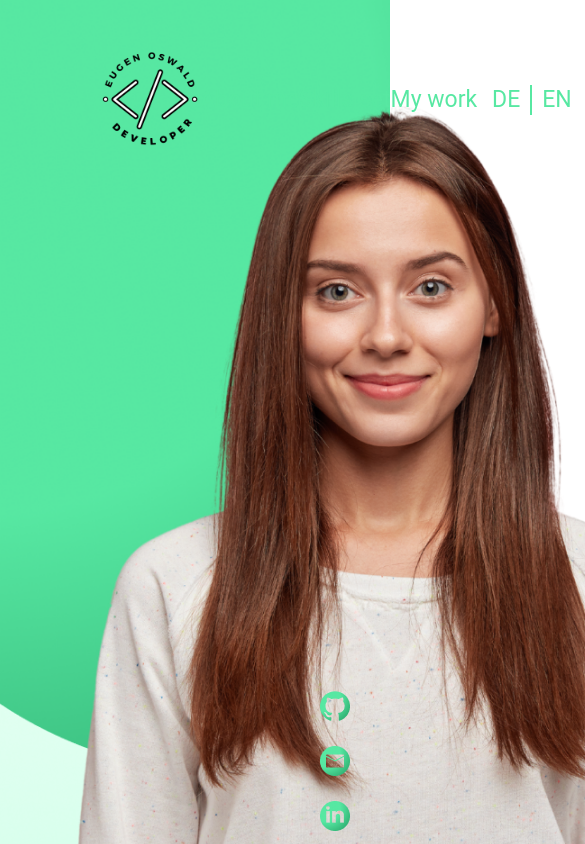
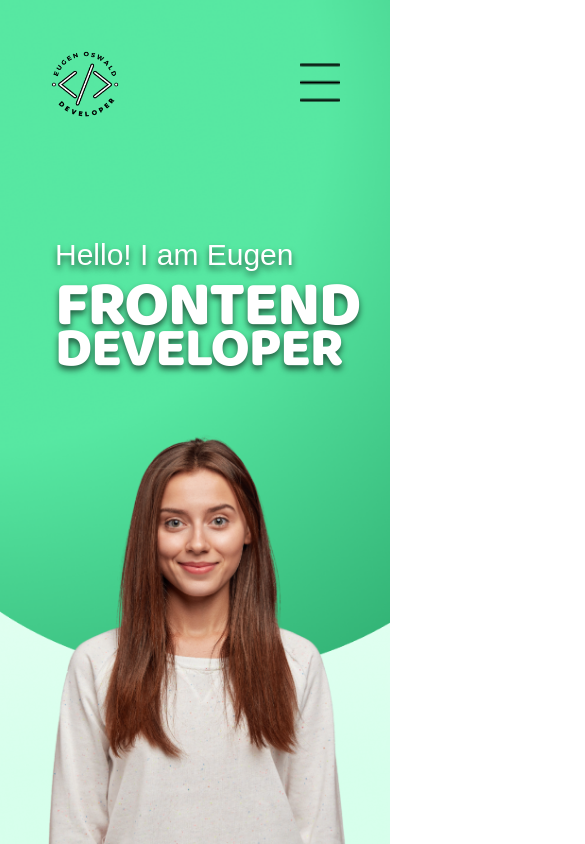
Before and after one commit to EugenOswald/Portfolio, an Angular app: page / in a window 390 px wide. Shown: the top 844 px of the page, 585 px wide, since content can reach past the window. Built offline with nearby package versions, Linux system fonts and the light colour scheme; what @ngx-translate/core, @ngx-translate/http-loader would draw is missing.

Commit message:
resp startpade

```diff
--- a/src/app/header/header.component.html
+++ b/src/app/header/header.component.html
@@ -1,13 +1,18 @@
 <header>
-  <img src="/assets/img/icons/EO-white.png" alt="" srcset="">
+  <div class="header-1">
+    <img class="logo-icon" src="/assets/img/icons/EO-white.png" alt="" srcset="">
 
     <nav class="navbar">
       <a translate href="#aboutMe">About me</a>
       <a translate href="#skillsSet">Skills set</a>
       <a translate href="#myWork">My work</a>
-    <div class="separator-language"><a (click)="translate.use('de')">DE</a> <div class="separator"></div>
+      <div class="separator-language"><a (click)="translate.use('de')">DE</a>
+        <div class="separator"></div>
         <a (click)="translate.use('en')">EN</a>
       </div>
 
     </nav>
+    <app-resp-header-menu class="second-navbar"></app-resp-header-menu>
+  </div>
+
 </header>
--- a/src/app/header/header.component.scss
+++ b/src/app/header/header.component.scss
@@ -1,13 +1,17 @@
 header {
-  display: flex;
-  justify-content: space-between;
-  align-items: center;
   position: absolute;
   z-index: 2;
   left: 0;
   right: 0;
   top: 0;
-  margin-top: 50px;
+
+  .header-1 {
+    display: flex;
+    justify-content: space-between;
+    align-items: center;
+
+    margin-top: 50px;
+  }
 
   img {
     padding-left: 100px;
@@ -51,13 +55,43 @@ header {
   align-items: center;
   margin-left: 10px;
   margin-right: 40px;
-  a{
+  a {
     margin-left: 5px;
     margin-right: 5px;
     cursor: pointer;
   }
 }
 
-@media (min-width: 1500px) {
+.second-navbar {
+  display: none;
+}
 
+@media (max-width: 1300px) {
+  .navbar {
+    display: none;
+  }
+
+  .second-navbar {
+    display: flex;
+    margin-right: 50px;
+    img {
+      width: 40px;
+    }
+  }
 }
+
+@media (max-width: 700px) {
+  header {
+    img {
+      padding-left: 50px;
+      width: 70px;
+      height: 100%;
+      cursor: pointer;
+    }
+  }
+
+  .second-navbar {
+    display: flex;
+    margin-right: 50px;
+  }
+}
--- a/src/app/header/header.component.ts
+++ b/src/app/header/header.component.ts
@@ -10,4 +10,5 @@ export class HeaderComponent implements OnInit {
   constructor(@Inject(TranslateService) public translate: TranslateService) {}
 
   ngOnInit(): void {}
+
 }
--- a/src/app/resp-header-menu/resp-header-menu.component.html
+++ b/src/app/resp-header-menu/resp-header-menu.component.html
@@ -1,6 +1,15 @@
-<header>
-  <img src="/assets/img/icons/EO-white.png" alt="" srcset="">
+<div *ngIf="!openMenu">
+  <nav class="second-navbar">
+    <img (click)="openBurgerMenu()" src="/assets/img/icons/burger-menu.png" alt="">
+  </nav>
+</div>
 
+<div *ngIf="openMenu" class="headerBG-second">
+  <div>
+
+    <img class="logo-icon" src="/assets/img/icons/EO-white.png" alt="" srcset="">
+    <img (click)="closeBurgerMenu()" src="/assets/img/icons/burger-menu.png" alt="">
+  </div>
   <nav class="navbar">
     <a translate href="#aboutMe">About me</a>
     <a translate href="#skillsSet">Skills set</a>
@@ -9,6 +18,5 @@
       <div class="separator"></div>
       <a (click)="translate.use('en')">EN</a>
     </div>
-
   </nav>
-</header>
+</div>
--- a/src/app/resp-header-menu/resp-header-menu.component.scss
+++ b/src/app/resp-header-menu/resp-header-menu.component.scss
@@ -0,0 +1,24 @@
+@media (max-width: 700px) {
+  .headerBG-second {
+    display: flex;
+    flex-direction: column;
+    background-image: url(../../assets/img/background/contact-bg.png);
+    position: absolute;
+    width: 100%;
+    height: 100%;
+    left: 0;
+    right: 0;
+    bottom: 0;
+    top: 0;
+    background-size: cover;
+    background-repeat: no-repeat;
+    z-index: 10;
+  }
+
+  .second-navbar {
+    img {
+      width: 40px;
+      filter: saturate(0) invert(1) contrast(3) brightness(0);
+    }
+  }
+}
--- a/src/app/resp-header-menu/resp-header-menu.component.ts
+++ b/src/app/resp-header-menu/resp-header-menu.component.ts
@@ -8,6 +8,15 @@ import { TranslateService } from '@ngx-translate/core';
 })
 export class RespHeaderMenuComponent implements OnInit {
   constructor(@Inject(TranslateService) public translate: TranslateService) {}
+  openMenu: boolean = false;
 
   ngOnInit(): void {}
+
+  openBurgerMenu() {
+    this.openMenu = true;
+  }
+
+  closeBurgerMenu() {
+     this.openMenu = false;
+  }
 }
--- a/src/app/startpage/startpage.component.html
+++ b/src/app/startpage/startpage.component.html
@@ -1,7 +1,7 @@
 <div class="startpage-bg">
     <div class="startpage-sort">
-        <div class="profile-picture">
-            <img src="/assets/img/test-dummy.png" alt="" srcset="">
+        <div class="profile-picture-div">
+            <img class="profile-picture" src="/assets/img/test-dummy.png" alt="" srcset="">
         </div>
         <div>
             <div class="greeting">
@@ -21,6 +21,6 @@
 
         </div>
     </div>
-    <app-resp-header-menu *ngIf="openMenu"></app-resp-header-menu>
+
 
 </div>
--- a/src/app/startpage/startpage.component.scss
+++ b/src/app/startpage/startpage.component.scss
@@ -4,7 +4,7 @@ $Baloo: "Baloo", Arial, Helvetica, sans-serif;
 .startpage-bg {
   position: relative;
   min-height: 100vh;
-  width: 100%;
+  width: 100vw;
   background-image: url("../../assets/img/background/hero-bg.png");
   background-size: cover;
   background-repeat: no-repeat;
@@ -14,13 +14,19 @@ $Baloo: "Baloo", Arial, Helvetica, sans-serif;
   display: flex;
   flex-direction: row;
   justify-content: space-evenly;
-  align-items: center;
+  align-items: flex-end;
+  width: 100%;
 }
 
+.profile-picture-div {
+  display: flex;
+  align-items: flex-end;
+  max-width: 760px;
+}
 .profile-picture {
-  width: 761px;
-  height: 917px;
-  margin-top: 52px;
+  min-width: 100%;
+  height: 100%;
+  margin-top: auto;
 }
 
 .greeting {
@@ -101,3 +107,144 @@ $Baloo: "Baloo", Arial, Helvetica, sans-serif;
     }
   }
 }
+
+@media screen and (max-width: 1500px) {
+  .profile-picture-div {
+    max-width: 700px;
+  }
+
+  .greeting {
+    width: 500px;
+
+    .headline1 {
+      font-size: 54px;
+    }
+    .headline2 {
+      font-size: 6rem;
+    }
+    .headline3 {
+      font-size: 5.5rem;
+    }
+  }
+}
+
+@media screen and (max-width: 1200px) {
+  .profile-picture-div {
+    max-width: 600px;
+  }
+
+  .greeting {
+    display: flex;
+    flex-direction: column;
+    align-items: center;
+    width: 500px;
+
+    .headline1 {
+      font-size: 40px;
+    }
+    .headline2 {
+      font-size: 5rem;
+    }
+    .headline3 {
+      font-size: 4.5rem;
+      padding-top: 5px;
+    }
+  }
+}
+
+@media screen and (max-width: 1100px) {
+  .startpage-icons {
+    display: none;
+  }
+
+  .scroll-info {
+    display: none;
+  }
+
+  .startpage-bg {
+    height: 100%;
+  }
+
+  .profile-picture-div {
+    margin-top: 40px;
+    max-width: 450px;
+  }
+
+  .startpage-sort {
+    align-items: center;
+    justify-content: flex-start;
+    flex-direction: column-reverse;
+    height: 100%;
+  }
+
+  .greeting {
+    display: flex;
+    margin-top: 20px;
+    padding-bottom: 20px;
+    flex-direction: column;
+    width: 346px;
+    align-items: flex-start;
+
+    .headline1 {
+      color: white;
+      font-size: 40px;
+      text-shadow: 0 4px 6px rgba(0, 0, 0, 0.6);
+    }
+    .headline2 {
+      color: white;
+      font-size: 5rem;
+      text-shadow: 0 4px 6px rgba(0, 0, 0, 0.6);
+    }
+    .headline3 {
+      color: white;
+      font-size: 4.5rem;
+      padding-top: 5px;
+      text-shadow: 0 4px 6px rgba(0, 0, 0, 0.6);
+    }
+  }
+}
+@media screen and (max-width: 500px) {
+  .profile-picture-div {
+    margin-top: 40px;
+    max-width: 360px;
+  }
+
+  .greeting {
+    margin-top: 40px;
+    width: 280px;
+
+    .headline1 {
+      font-size: 30px;
+    }
+    .headline2 {
+      font-size: 4rem;
+    }
+    .headline3 {
+      font-size: 3.5rem;
+      padding-top: 15px;
+    }
+  }
+}
+@media screen and (max-width: 380px) {
+  .profile-picture-div {
+    margin-top: 20px;
+    max-width: 260px;
+  }
+
+  .greeting {
+    margin-top: 40px;
+    width: 100%;
+    padding-bottom: 5px;
+
+    .headline1 {
+      font-size: 24px;
+    }
+    .headline2 {
+      font-size: 2.5rem;
+    }
+    .headline3 {
+      font-size: 2rem;
+      padding-top: 30px;
+    }
+  }
+}
--- a/src/app/startpage/startpage.component.ts
+++ b/src/app/startpage/startpage.component.ts
@@ -6,7 +6,7 @@ import { Component, OnInit } from '@angular/core';
   styleUrls: ['./startpage.component.scss'],
 })
 export class StartpageComponent implements OnInit {
-  openMenu:boolean = false;
+
 
   constructor() {}
 
```
Also changed, not shown: src/assets/img/icons/burger-menu.png (added). Lines whose indentation alone changed are shown as unchanged.
